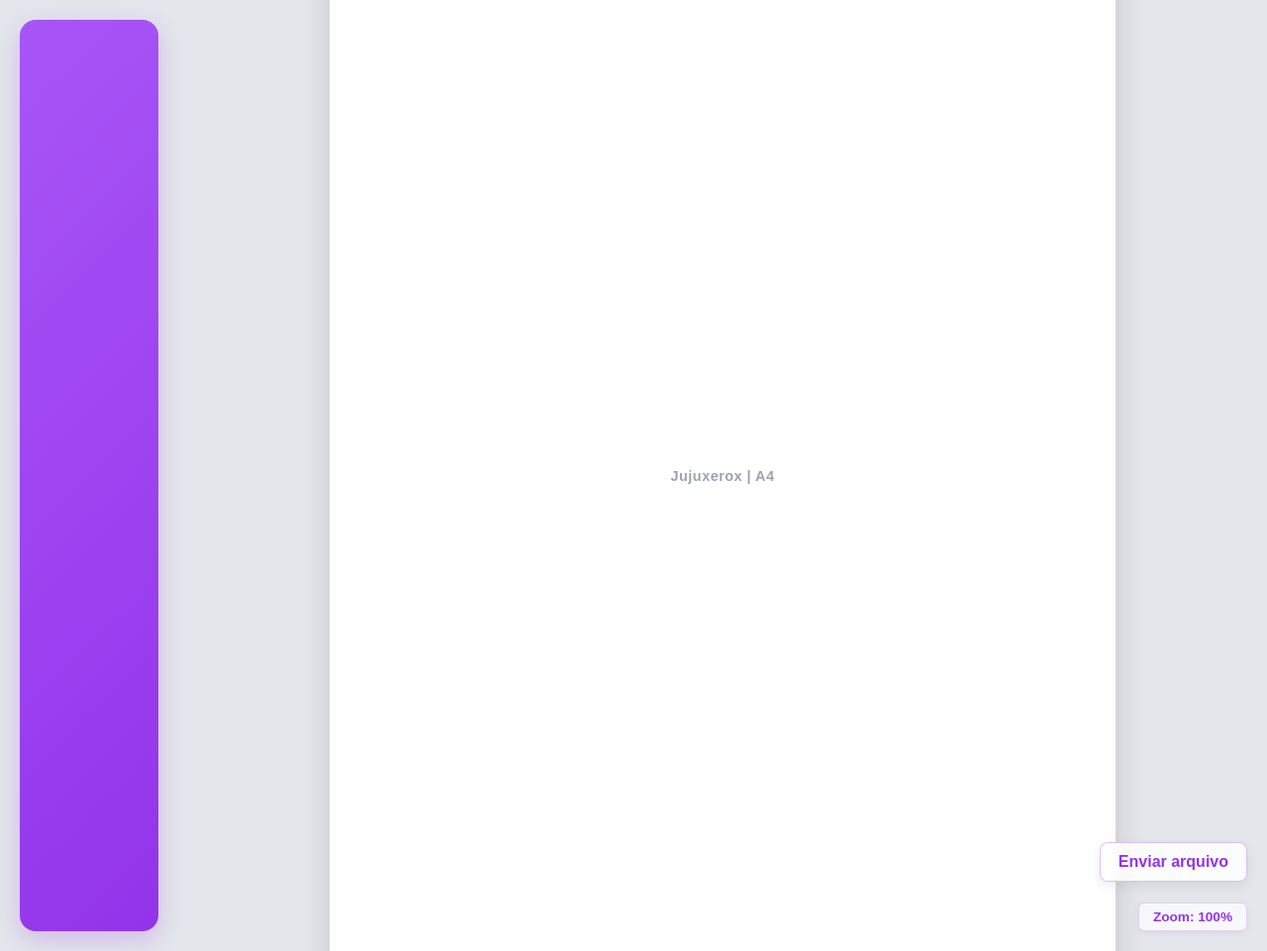
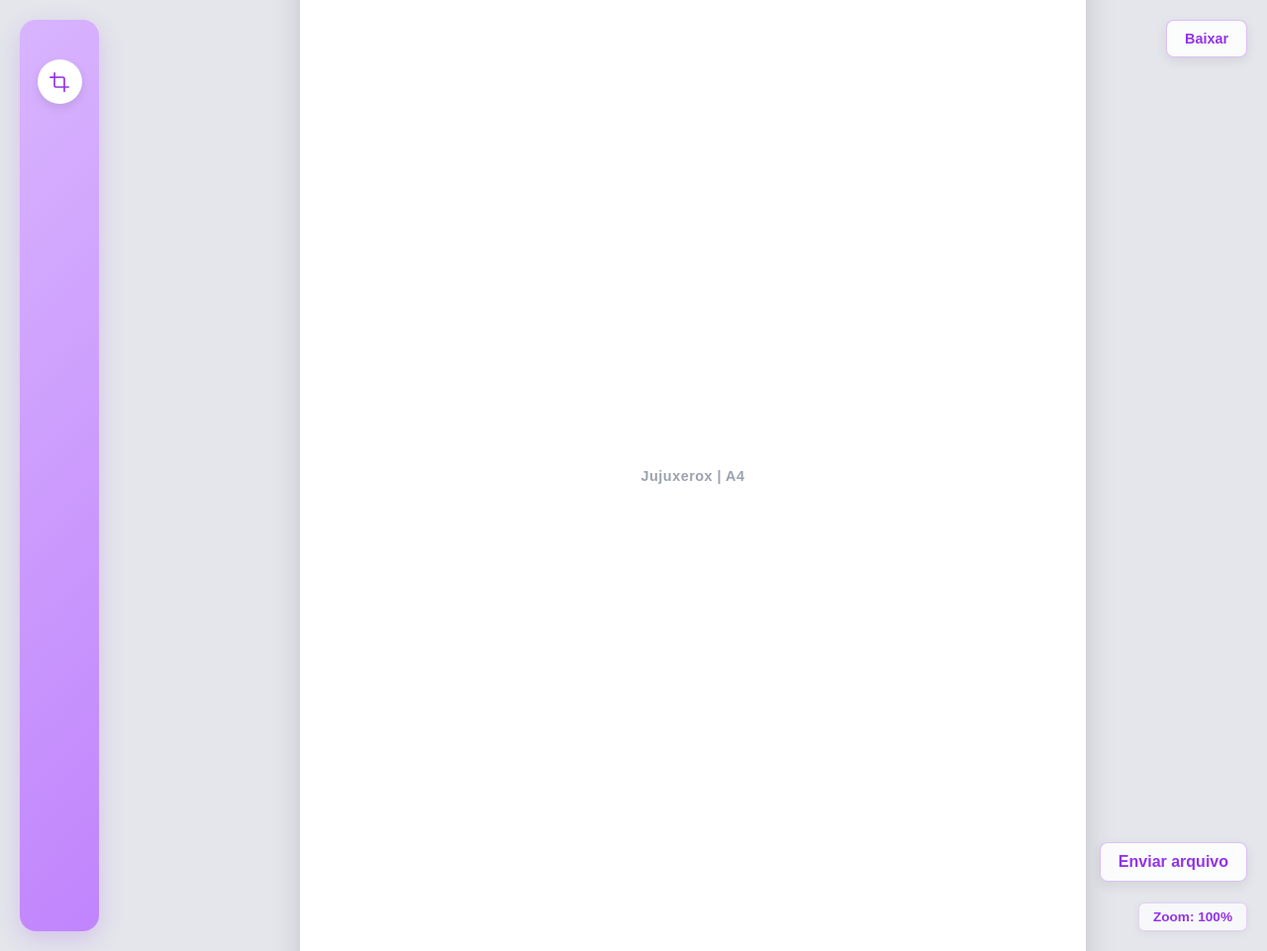
Before and after one commit to Wellerson-silva/super_editor_jujuxerox, a Flask app: page / in a window 1280 px wide. Shown: the whole page at 99% size. Run offline with Flask 3, Linux system fonts and the light colour scheme.

Commit message:
Adicionado botão de ferramenta de corte na barra lateral e botão de download de arquivos.

```diff
--- a/static/javascript.js
+++ b/static/javascript.js
@@ -8,6 +8,7 @@ const canvasContainer = document.getElementById('canvasContainer');
 const a4Sheet = document.querySelector('.a4-sheet');
 const fileUploadInput = document.getElementById('fileUploadInput');
 const uploadButtonLabel = document.getElementById('uploadButtonLabel');
+const downloadButton = document.getElementById('downloadButton');
 
 // ==================================================
 // Variáveis para controlar o arraste da folha (Pan)
@@ -108,3 +109,13 @@ if (fileUploadInput) {
         }
     });
 }
+// ==========================================
+//       LÓGICA DE DOWNLOAD / EXPORTAÇÃO
+// ==========================================
+if (downloadButton) {
+    downloadButton.addEventListener('click', () => {
+        console.log("Botão de download acionado!");
+        // Aqui colocaremos futuramente a lógica para gerar a imagem ou PDF da folha A4
+        alert("Funcionalidade de download em desenvolvimento!");
+    });
+}
--- a/static/style.css
+++ b/static/style.css
@@ -9,6 +9,10 @@ body {
     align-items: center;
     overflow: hidden; /* Evita barras de rolagem nativas da página */
 }
+
+/* =============================================================
+                CONFIGURAÇÕES DE FOLHA A4 E ZOOM
+   ============================================================= */
 
 /* Ajuste no workspace para acomodar a barra lateral ao lado da folha A4 */
 .workspace {
@@ -82,20 +86,7 @@ body {
     box-shadow: 0 2px 8px rgba(0, 0, 0, 0.05);
 }
 
-/* Estilização da Barra Lateral Esquerda */
-.sidebar-left {
-    width: 140px;
-    height: calc(100vh - 40px); /* Ocupa quase toda a altura da tela com margem */
-    background: linear-gradient(135deg, #a855f7, #9333ea);
-    border-radius: 16px; /* Pontas arredondadas */
-    box-shadow: 0 8px 24px rgba(147, 51, 234, 0.25);
-    margin: 20px 0 20px 20px; /* Margem à esquerda e nas pontas */
-    display: flex;
-    flex-direction: column;
-    padding: 20px;
-    box-sizing: border-box;
-    z-index: 10;
-}
+
 
 /* =========================================== */
 /*           BOTÃO FLUTUANTE DE UPLOAD         */
@@ -145,4 +136,101 @@ body {
     min-width: unset;
 }
 
+/* ====================================
+            BOTÃO DE DOWNLOAD
+   ==================================== */
+
+/* Container do Botão Flutuante de Download (Canto Superior Direito) */
+.floating-download-container {
+    position: absolute;
+    top: 20px;
+    right: 20px;
+    z-index: 100;
+}
+
+/* Estilo do Botão de Download */
+.download-btn {
+    display: inline-flex;
+    align-items: center;
+    justify-content: center;
+    background: rgba(255, 255, 255, 0.85);
+    backdrop-filter: blur(4px);
+    color: #9333ea;
+    border: 1px solid rgba(147, 51, 234, 0.3);
+    padding: 10px 18px;
+    border-radius: 8px;
+    font-size: 0.9rem;
+    font-weight: 600;
+    cursor: pointer;
+    box-shadow: 0 4px 12px rgba(0, 0, 0, 0.08);
+    transition: all 0.2s ease;
+}
+
+/* Efeito ao passar o mouse por cima do botão de download */
+.download-btn:hover {
+    background: #9333ea;
+    color: #ffffff;
+    box-shadow: 0 6px 16px rgba(147, 51, 234, 0.3);
+    transform: translateY(-2px);
+}
+
+/* ==========================================
+    ESTILOS DA BARRA LATERAL E FERRAMENTAS
+   ========================================== */
+
+/* Estilização da Barra Lateral Esquerda */
+.sidebar-left {
+    width: 80px; /* Reduzimos de 140px para 80px para ficar bem compacta e elegante */
+    height: calc(100vh - 40px);
+    background: linear-gradient(135deg, #d8b4fe, #c084fc); /* Lilás bem mais claro e suave */
+    border-radius: 16px;
+    box-shadow: 0 8px 24px rgba(147, 51, 234, 0.2);
+    margin: 20px 0 20px 20px;
+    display: flex;
+    flex-direction: column;
+    align-items: center; /* Centraliza perfeitamente os itens horizontalmente */
+    padding: 20px 10px; /* Ajuste nas margens internas */
+    box-sizing: border-box;
+    z-index: 10;
+}
+
+
+/* Organiza os botões em coluna dentro da barra lateral */
+.sidebar-tools {
+    display: flex;
+    flex-direction: column;
+    align-items: center;
+    gap: 15px; /* Espaçamento entre os botões */
+    padding: 20px 0;
+}
+
+/* Estilo do Botão da Ferramenta (Circular Branco com símbolo lilás) */
+.tool-btn {
+    width: 45px;
+    height: 45px;
+    border-radius: 50%; /* Torna o botão um círculo perfeito */
+    background: #ffffff; /* Fundo branco */
+    border: none;
+    display: flex;
+    align-items: center;
+    justify-content: center;
+    color: #9333ea; /* Símbolo/ícone na cor lilás */
+    cursor: pointer;
+    box-shadow: 0 4px 10px rgba(0, 0, 0, 0.1); /* Sombra suave para dar destaque */
+    transition: all 0.2s ease;
+}
+
+/* Efeito ao passar o mouse por cima do botão (Hover) */
+.tool-btn:hover {
+    background: #9333ea; /* Inverte: fundo lilás */
+    color: #ffffff; /* Símbolo branco */
+    transform: scale(1.08); /* Dá um leve zoom elegante */
+    box-shadow: 0 6px 15px rgba(147, 51, 234, 0.3);
+}
+
+/* Efeito ao clicar no botão */
+.tool-btn:active {
+    transform: scale(0.95);
+}
+
 /* ================================================= */
--- a/templates/index.html
+++ b/templates/index.html
@@ -9,9 +9,19 @@
 
     <div class="workspace">
 
+
         <!-- Barra Lateral Esquerda -->
         <aside class="sidebar-left">
-            <!-- Espaço para os futuros botões e ferramentas -->
+            <!-- Container que organiza os botões das ferramentas em coluna -->
+            <div class="sidebar-tools">
+                <!-- Botão de Crop (Cortar) -->
+                <button id="cropBtn" class="tool-btn" title="Cortar Imagem / Documento">
+                    <svg width="20" height="20" viewBox="0 0 24 24" fill="none" stroke="currentColor" stroke-width="2" stroke-linecap="round" stroke-linejoin="round">
+                        <path d="M6.13 1L6 16a2 2 0 0 0 2 2h15"></path>
+                        <path d="M1 6.13L16 6a2 2 0 0 1 2 2v15"></path>
+                    </svg>
+                </button>
+            </div>
         </aside>
 
         <!-- Área Central com a folha A4 -->
@@ -27,6 +37,13 @@
         <div class="zoom-indicator" id="zoomIndicator">Zoom: 100%</div>
     </div>
 
+    <!-- BOTÃO FLUTUANTE DE DOWNLOAD (Canto Superior Direito) -->
+    <div class="floating-download-container">
+        <button id="downloadButton" class="download-btn" title="Baixar arquivo">
+            Baixar
+        </button>
+    </div>
+
     <!-- BOTÃO FLUTUANTE DE UPLOAD (Canto Direito) -->
     <div class="floating-upload-container">
         <label for="fileUploadInput" id="uploadButtonLabel" class="upload-btn">
```
